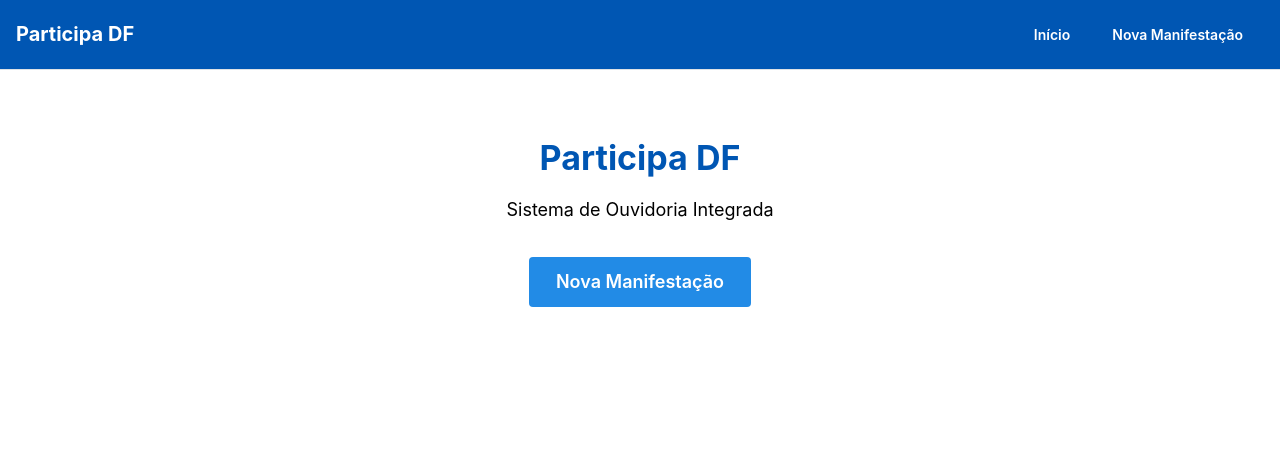
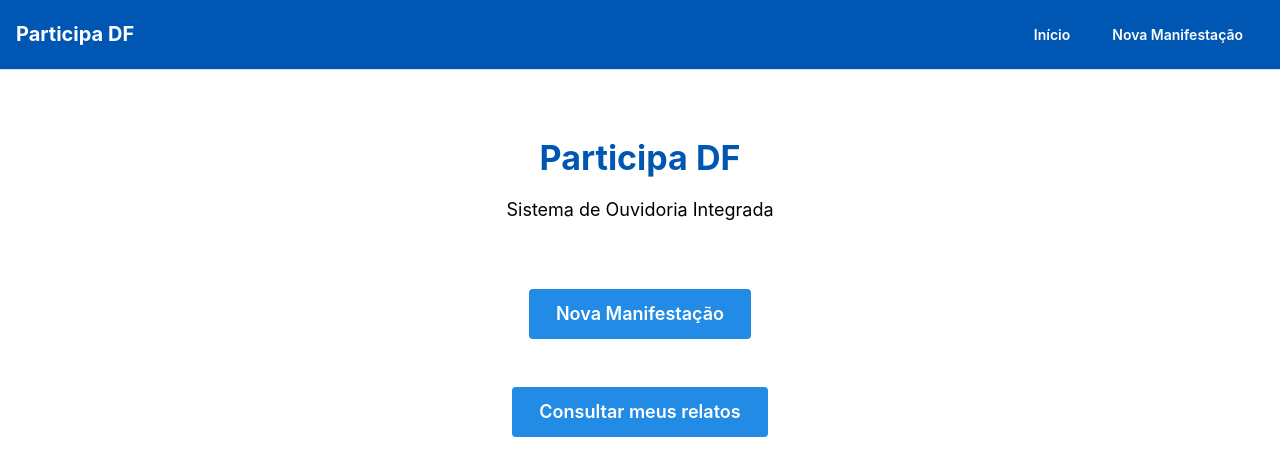
Before and after one commit to leiturapipoca/participa-DF-hackathon, a React (Vite) app in the folder web/: page / in a window 1280 px wide. Shown: the top 476 px of the page. Built offline with nearby package versions, Linux system fonts and the light colour scheme.

Commit message:
add tela de consulta de relato

```diff
--- a/web/src/App.jsx
+++ b/web/src/App.jsx
@@ -4,6 +4,7 @@ import { MantineProvider } from '@mantine/core';
 import MainLayout from './layouts/MainLayout';
 import { HomeScreen } from './features/home/HomeScreen';
 import NovaManifestacao from './features/manifestacao/pages/NovaManifestacao';
+import ConsultarManifestacao from './features/manifestacao/pages/ConsultarManifestacao';
 
 function App() {
   return (
@@ -19,6 +20,8 @@ function App() {
             {/* ROTA FILHA 2: A página de cadastro (/nova-manifestacao) */}
             <Route path="nova-manifestacao" element={<NovaManifestacao />} />
 
+            <Route path="consultar-relato" element={<ConsultarManifestacao />} />
+
           </Route>
         </Routes>
       </BrowserRouter>
--- a/web/src/features/home/HomeScreen.jsx
+++ b/web/src/features/home/HomeScreen.jsx
@@ -1,5 +1,5 @@
 // src/features/home/pages/Home.jsx
-import { Button, Container, Text, Title } from '@mantine/core';
+import { Button, Container, Stack, Text, Title } from '@mantine/core';
 import { useNavigate } from 'react-router-dom'; // Importante para navegação
 
 export function HomeScreen() {
@@ -9,6 +9,7 @@ export function HomeScreen() {
     <Container style={{ textAlign: 'center', marginTop: '50px' }}>
       <Title order={1} style={{ color: '#0056b3' }}>Participa DF</Title>
       <Text size="lg" mt="md">Sistema de Ouvidoria Integrada</Text>
+      <Stack mt="xl" gap="md" align="center">
       <Button
         mt="xl"
         size="lg"
@@ -17,6 +18,15 @@ export function HomeScreen() {
       >
         Nova Manifestação
       </Button>
+      <Button
+      mt = "xl"
+      size = "lg"
+      color = "blue"
+      onClick = {() => navigate('/consultar-relato')}
+      >
+        Consultar meus relatos
+      </Button>
+      </Stack>
     </Container>
   );
 }
--- /dev/null
+++ b/web/src/features/manifestacao/pages/ConsultarManifestacao.jsx
@@ -0,0 +1,12 @@
+import { Container, Title } from '@mantine/core';
+
+export default function ConsultarManifestacao(){
+    return(
+        <Container>
+            <Title>
+                Confira o andamento de seus relatos anteriores:
+            </Title>
+
+        </Container>
+    );
+}
--- a/web/src/layouts/MainLayout.jsx
+++ b/web/src/layouts/MainLayout.jsx
@@ -66,6 +66,7 @@ export default function MainLayout() {
         >
           Nova Manifestação
         </Button>
+
       </Group>
     </Container>
   </AppShell.Header>
```
